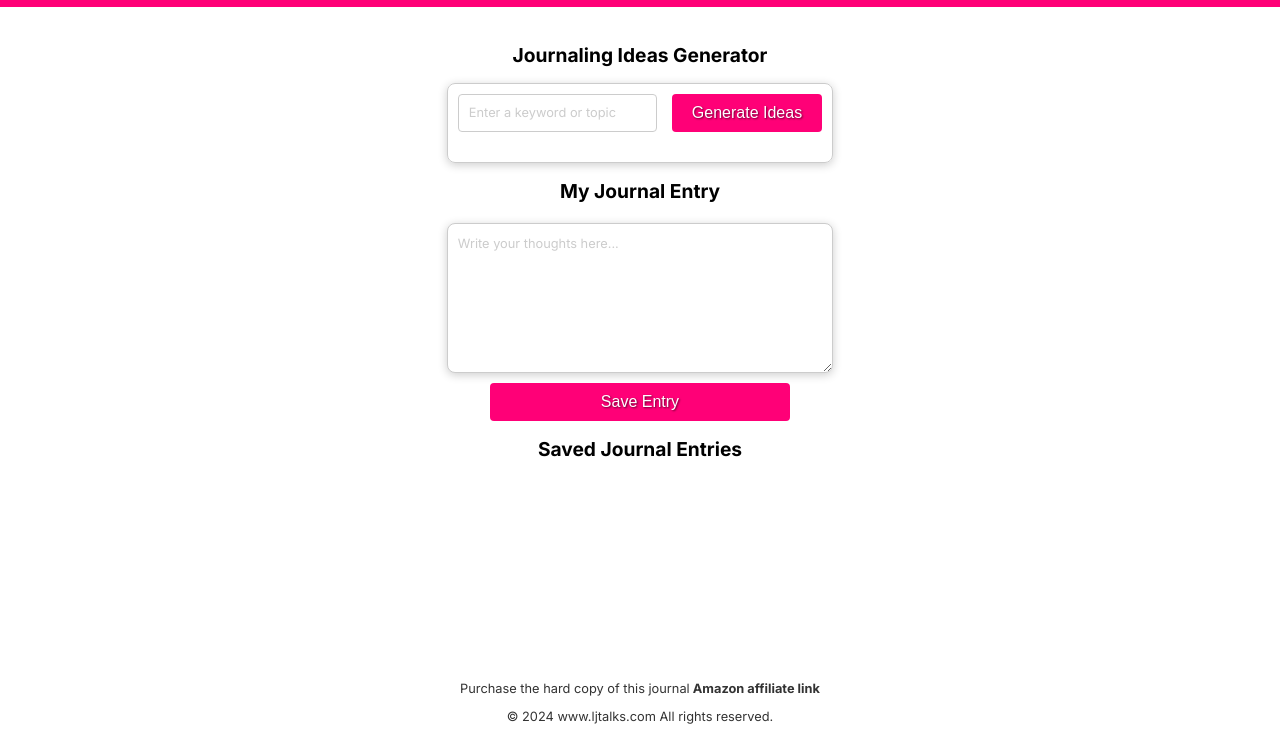
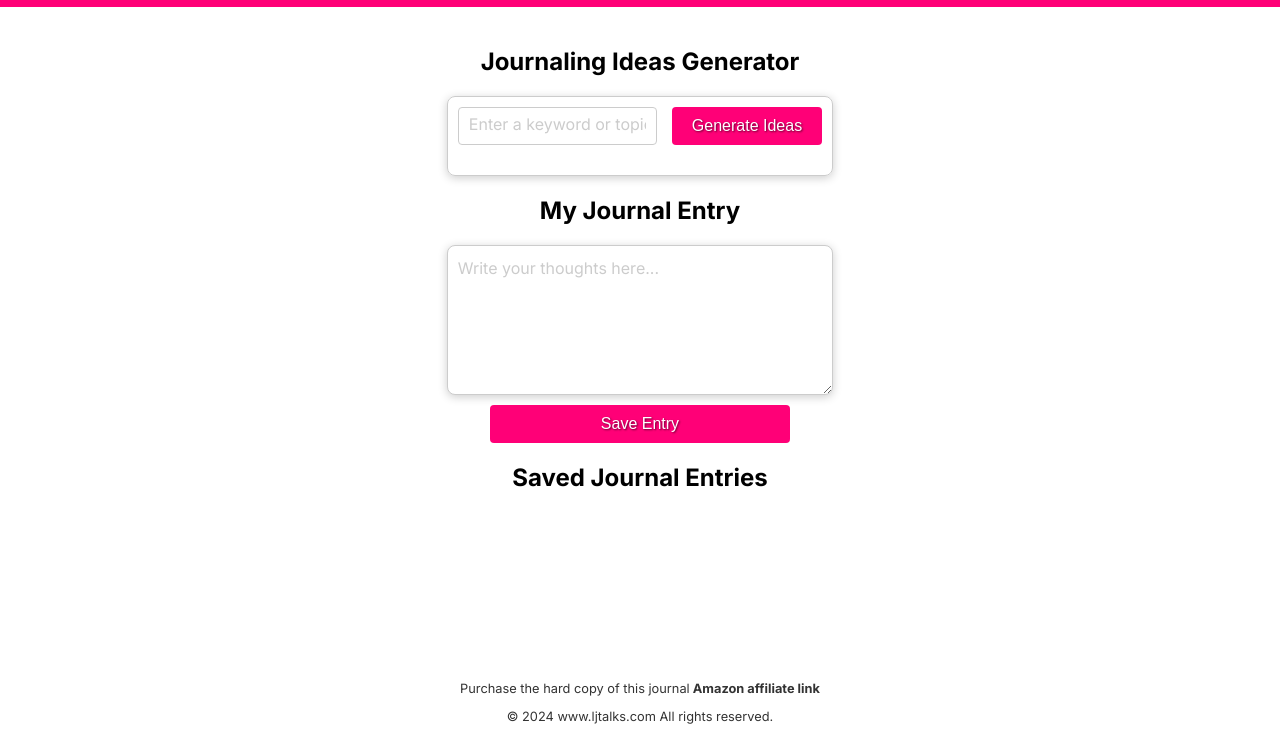
Before and after one commit to LJTalks/journaling-app, a plain HTML site: page index.html in a window 1280 px wide. Shown: the part 53-800 px from the top of the page. Drawn offline with Linux system fonts and the light colour scheme.

Commit message:
Checked font sizes and increased where necessary

```diff
--- a/assets/css/style.css
+++ b/assets/css/style.css
@@ -42,7 +42,7 @@ h1 {
 }
 
 .header {
-    font-size: 0.8rem;
+    font-size: 1rem;
     text-align: center;
     margin-bottom: 10px;
 }
@@ -51,7 +51,7 @@ h1 {
     font-family: 'Inter', sans-serif;
     color: #ccc;
     opacity: 1;
-    font-size: 0.8rem;
+    font-size: 1rem;
 }
 
 textarea {
```
